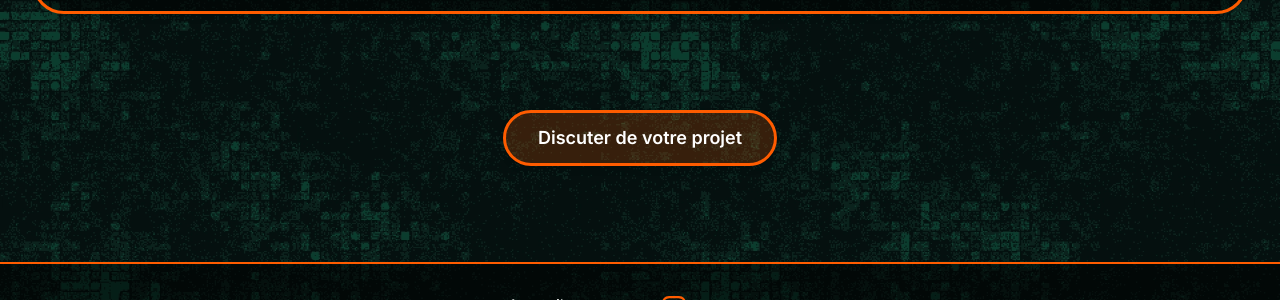
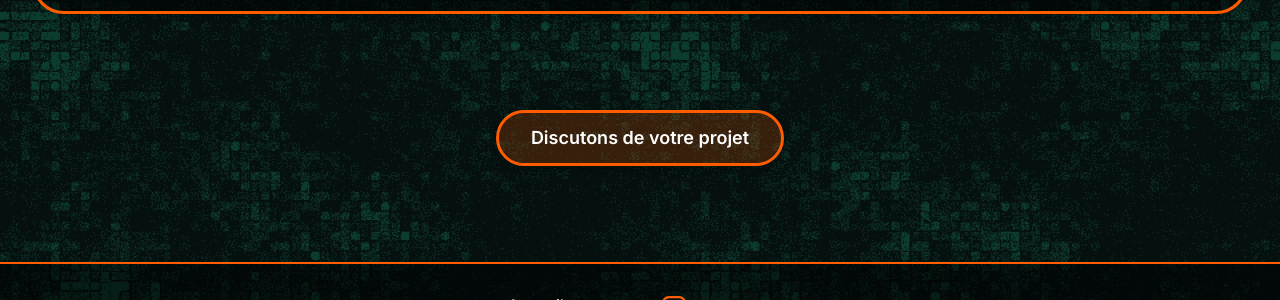
Before and after one commit to 7Nautilus/ropat-portfolio, a Jekyll site: the page built from fr/services/conception-graphique.html, in a window 1280 px wide and 900 px high, scrolled down 976 px. Shown: the part 347-647 px from the top of the window. Built offline with Jekyll 4.4.1, drawn with Linux system fonts in a browser that asks for light colours.

Commit message:
cta update for French version

```diff
--- a/_data/services.yml
+++ b/_data/services.yml
@@ -37,7 +37,7 @@
             - Déclinaisons pour réseaux sociaux, templates et éléments prêts pour l'animation
             - Fichiers source et exports optimisés pour le print comme pour le web
       cta:
-        text: "Discuter de votre projet"
+        text: "Discutons de votre projet"
         url: "/fr/contact.html"
     en:
       hero_title: "Graphic Design"
```
